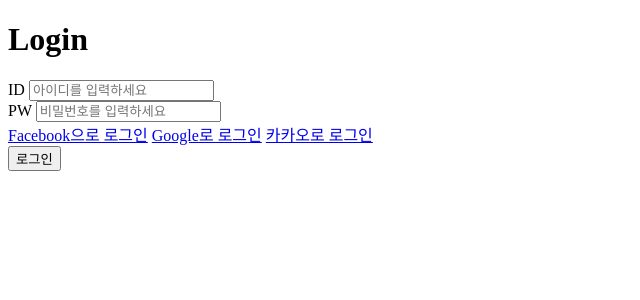
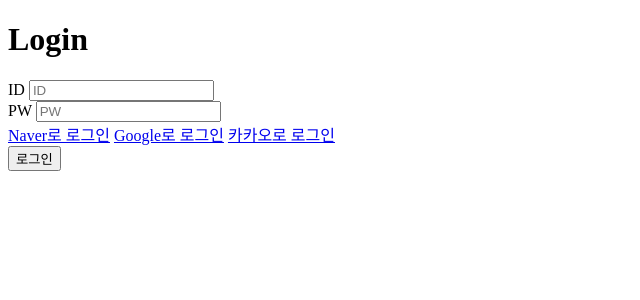
Before and after one commit to Pirogramming-24/Piro24_CardGame_4, a Django app: page /users/login/ in a window 1280 px wide. Shown: the part 26-326 px from the top of the page, without its empty margins (0-640 px from the left). Run offline with Django 5.2, Linux system fonts and the light colour scheme.

Commit message:
login.html signup.html 수정

```diff
--- a/templates/users/login.html
+++ b/templates/users/login.html
@@ -10,36 +10,34 @@
 
 {% block content %}
 <div class="main-container">
-    <div class="auth-box">
-        <h1 class="auth-title">Login</h1>
+    <div class="auth-box login-box"> <h1 class="auth-title">Login</h1>
 
         <form method="POST" action="" class="auth-form">
             {% csrf_token %}
 
             <div class="input-area">
                 <div class="input-group">
-                    <label for="id_username">ID</label>
-                    <input type="text" name="username" id="id_username" placeholder="아이디를 입력하세요">
+                    <label for="id_username" class="sr-only">ID</label>
+                    <input type="text" name="username" id="id_username" placeholder="ID">
                 </div>
 
                 <div class="input-group">
-                    <label for="id_password">PW</label>
-                    <input type="password" name="password" id="id_password" placeholder="비밀번호를 입력하세요">
+                    <label for="id_password" class="sr-only">PW</label>
+                    <input type="password" name="password" id="id_password" placeholder="PW">
                 </div>
             </div>
 
             <div class="social-login-group">
-                <a href="#" class="btn-social btn-facebook">Facebook으로 로그인</a> <!--여기 링크들 다 소셜로그인url 나오면 바꿔야함-->
+                <a href="#" class="btn-social btn-naver">Naver로 로그인</a> <!--여기 링크들 다 소셜로그인url 나오면 바꿔야함-->
                 <a href="#" class="btn-social btn-google">Google로 로그인</a>
                 <a href="#" class="btn-social btn-kakao">카카오로 로그인</a>
             </div>
 
-            <div class="btn-area">
+            <div class="btn-area align-right">
                 <button type="submit" class="btn-submit">로그인</button>
             </div>
 
         </form>
-
-        </div>
+    </div>
 </div>
 {% endblock %}
```
Also changed, not shown: templates/users/signup.html (+7 -5 lines).
